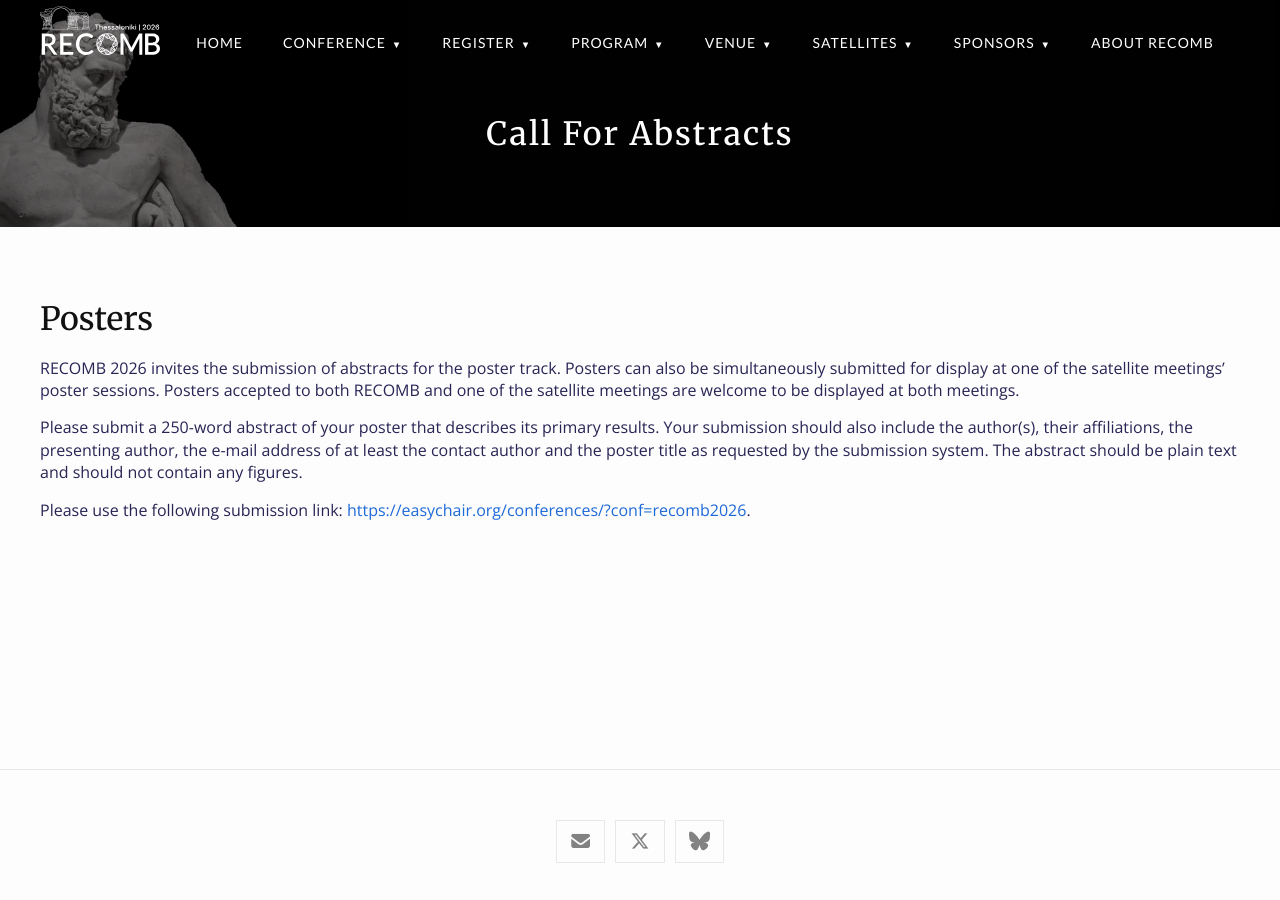
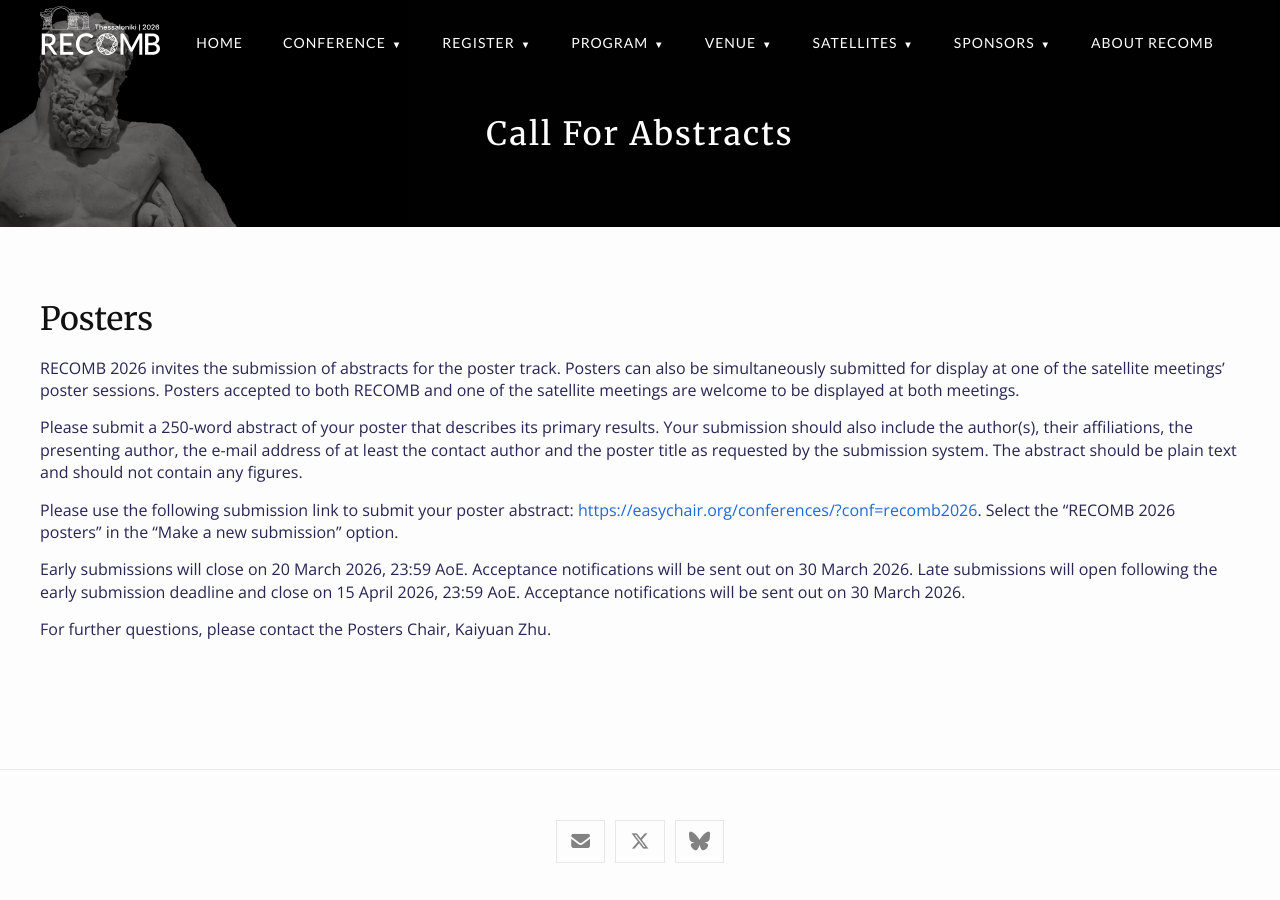
Before and after one commit to recomb-conference/recomb2026, a Jekyll site: the page built from call_for_abstracts.md, in a window 1280 px wide. Built offline with Jekyll 4.4.1, drawn with Linux system fonts in a browser that asks for light colours; nearby versions of some CDN libraries.

Commit message:
Update submission link and deadlines in call_for_abstracts.md
Clarified submission instructions and deadlines for poster abstracts.

```diff
--- a/call_for_abstracts.md
+++ b/call_for_abstracts.md
@@ -9,4 +9,8 @@ title: Call for Abstracts
 
 Please submit a 250-word abstract of your poster that describes its primary results. Your submission should also include the author(s), their affiliations, the presenting author, the e-mail address of at least the contact author and the poster title as requested by the submission system. The abstract should be plain text and should not contain any figures.
 
-Please use the following submission link: [{{ site.links.easychair }}]({{ site.links.easychair }}).
+Please use the following submission link to submit your poster abstract: [{{ site.links.easychair }}]({{ site.links.easychair }}). Select the "RECOMB 2026 posters" in the "Make a new submission" option.
+
+Early submissions will close on {{ site.deadlines.poster_submission }}. Acceptance notifications will be sent out on {{ site.deadlines.poster_notification }}. Late submissions will open following the early submission deadline and close on {{ site.deadlines.late_poster_submission }}. Acceptance notifications will be sent out on {{ site.deadlines.poster_notification }}.
+
+For further questions, please contact the Posters Chair, {{ site.team.posters_chair }}.
```
